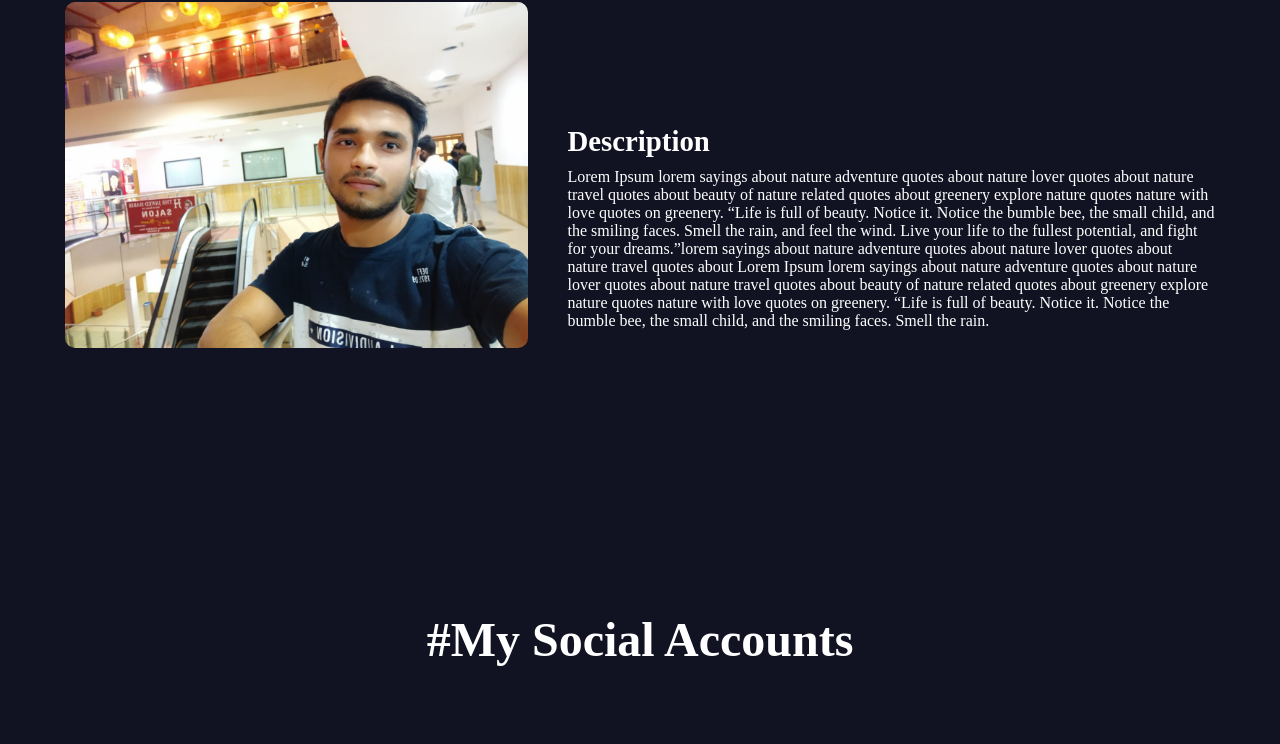
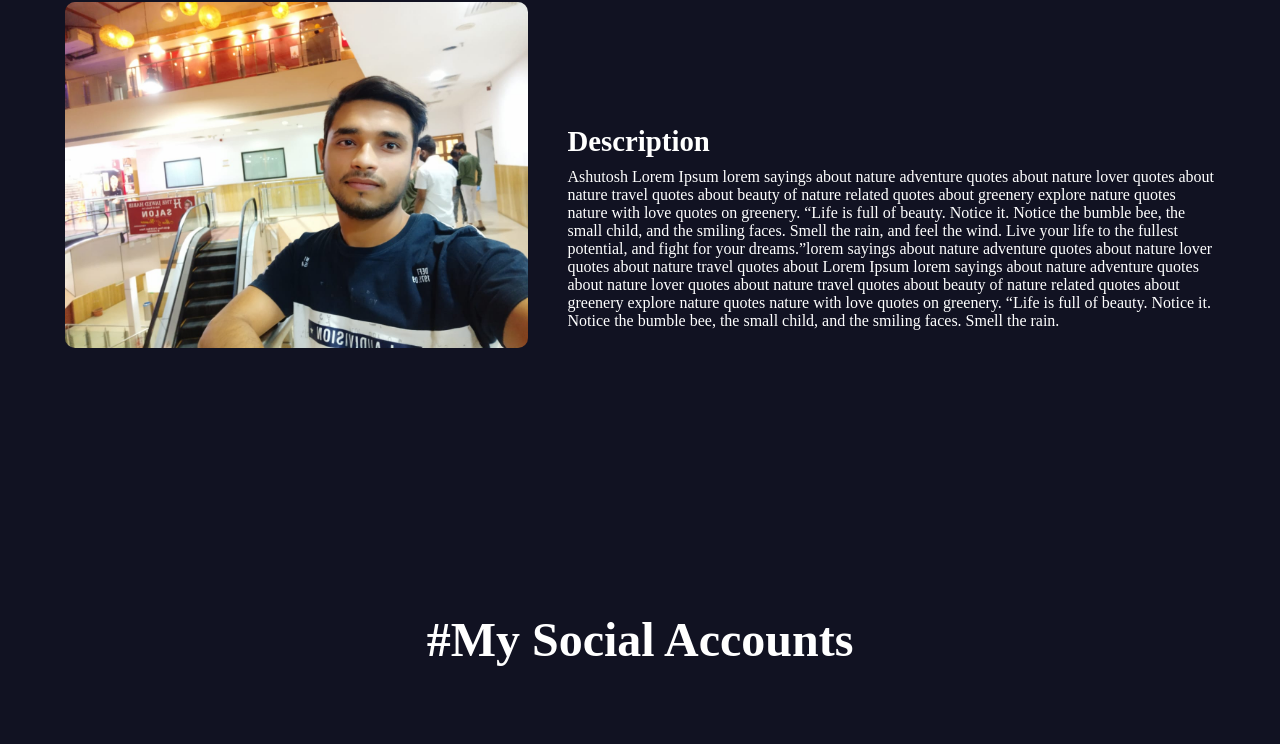
Before and after one commit to Ashutoshrajdev/ashutoshrajdev.github.io, a plain HTML site: page index.html in a window 1280 px wide. Shown: the part 1014-1758 px from the top of the page. Drawn offline with nearby package versions, Linux system fonts and the light colour scheme.

Commit message:
added some text

```diff
--- a/index.html
+++ b/index.html
@@ -39,7 +39,7 @@
  			</div>
  			<div class="info">
  				<h4 class="info-title">Description</h4>
- 				<p>Lorem Ipsum lorem sayings about nature adventure quotes about nature lover quotes about nature travel quotes about beauty of nature related quotes about greenery explore nature quotes nature with love quotes on greenery. “Life is full of beauty. Notice it. Notice the bumble bee, the small child, and the smiling faces. Smell the rain, and feel the wind. Live your life to the fullest potential, and fight for your dreams.”lorem sayings about nature adventure quotes about nature lover quotes about nature travel quotes about Lorem Ipsum lorem sayings about nature adventure quotes about nature lover quotes about nature travel quotes about beauty of nature related quotes about greenery explore nature quotes nature with love quotes on greenery. “Life is full of beauty. Notice it. Notice the bumble bee, the small child, and the smiling faces. Smell the rain. </p>
+ 				<p> Ashutosh Lorem Ipsum lorem sayings about nature adventure quotes about nature lover quotes about nature travel quotes about beauty of nature related quotes about greenery explore nature quotes nature with love quotes on greenery. “Life is full of beauty. Notice it. Notice the bumble bee, the small child, and the smiling faces. Smell the rain, and feel the wind. Live your life to the fullest potential, and fight for your dreams.”lorem sayings about nature adventure quotes about nature lover quotes about nature travel quotes about Lorem Ipsum lorem sayings about nature adventure quotes about nature lover quotes about nature travel quotes about beauty of nature related quotes about greenery explore nature quotes nature with love quotes on greenery. “Life is full of beauty. Notice it. Notice the bumble bee, the small child, and the smiling faces. Smell the rain. </p>
  			</div>
  		</div>
  	</div>
```
